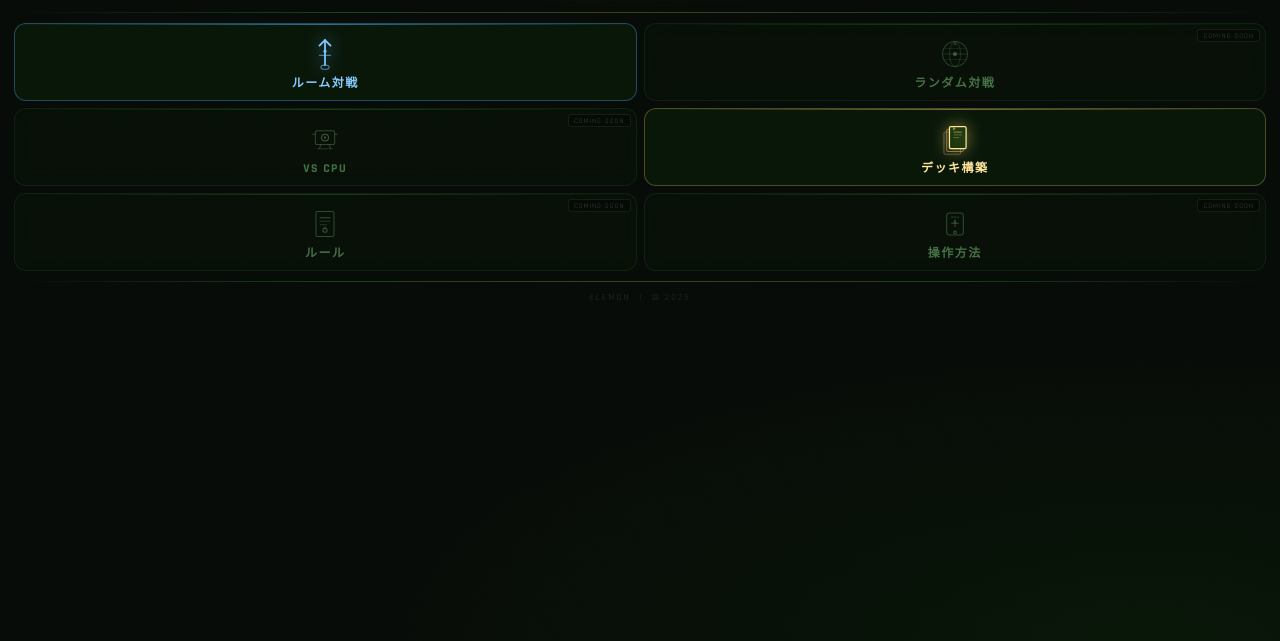
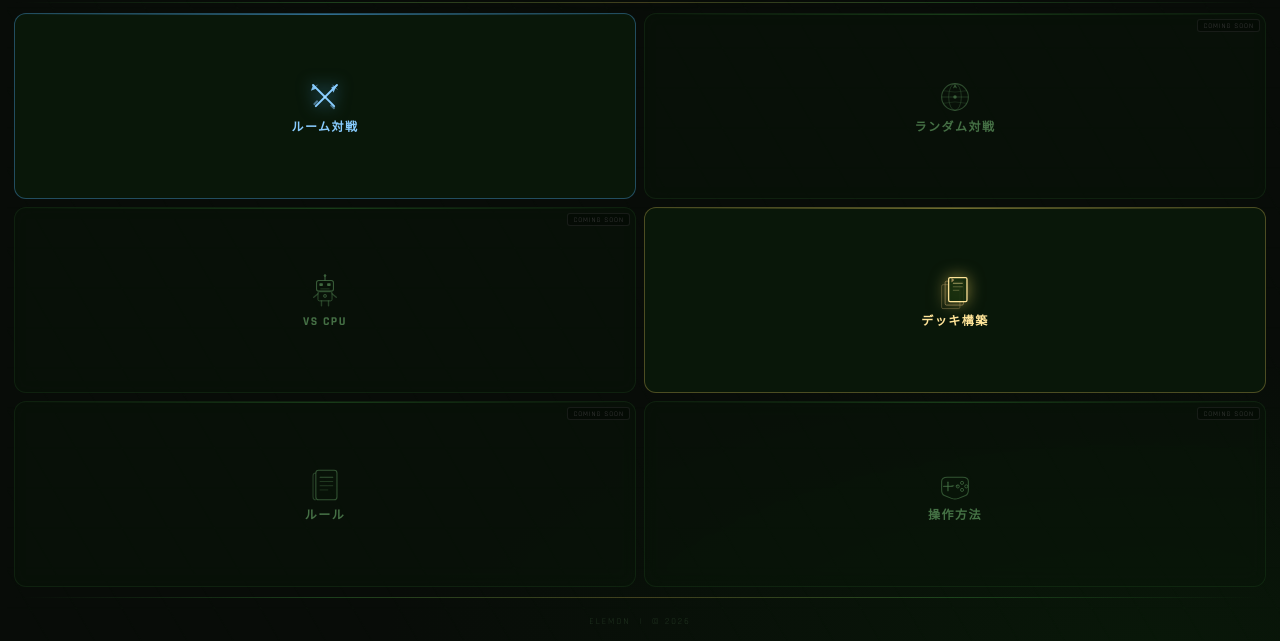
Before and after one commit to butapuuu/cardgame, a website: page top_sp.html in a window 1280 px wide. Shown: the part 159-800 px from the top of the page. Drawn offline with Linux system fonts and the light colour scheme.

Commit message:
toppage!

```diff
--- a/top_sp.html
+++ b/top_sp.html
@@ -21,16 +21,15 @@ html,body{ width:100%; height:100%; overflow:hidden; background:var(--dark); col
 .particle{ position:fixed; border-radius:50%; pointer-events:none; z-index:1; background:radial-gradient(circle,rgba(100,220,80,0.5),transparent 70%); animation:floatUp linear infinite; }
 @keyframes floatUp{ 0%{transform:translateY(110vh) scale(0);opacity:0;} 10%{opacity:0.8;} 90%{opacity:0.2;} 100%{transform:translateY(-10vh) scale(1);opacity:0;} }
 
-/* 全体：上寄り */
+/* 全体レイアウト：上寄り、縦に均等配置 */
 #wrap{
   position:relative; z-index:10; height:100vh;
   display:flex; flex-direction:column; align-items:center;
-  justify-content:flex-start;
-  padding:20px 14px 10px;
+  padding:18px 14px 14px;
   gap:0;
 }
 
-#hero{ text-align:center; width:100%; flex-shrink:0; padding-bottom:8px; }
+#hero{ text-align:center; width:100%; flex-shrink:0; }
 .hero-emblem{ width:54px; height:54px; margin:0 auto 6px; animation:emblemFloat 4s ease-in-out infinite; }
 @keyframes emblemFloat{ 0%,100%{transform:translateY(0) rotate(0deg);} 50%{transform:translateY(-6px) rotate(2deg);} }
 .hero-emblem svg{ width:100%; height:100%; filter:drop-shadow(0 0 14px rgba(100,220,80,0.6)); }
@@ -38,19 +37,34 @@ html,body{ width:100%; height:100%; overflow:hidden; background:var(--dark); col
 .hero-title{ font-family:'Cinzel Decorative',serif; font-size:clamp(28px,9vw,42px); font-weight:900; letter-spacing:4px; line-height:1; background:linear-gradient(135deg,#4aff4a 0%,var(--gold2) 40%,#88ff44 70%,var(--gold) 100%); -webkit-background-clip:text; -webkit-text-fill-color:transparent; background-clip:text; filter:drop-shadow(0 0 20px rgba(80,220,80,0.4)); margin-bottom:4px; }
 .hero-tagline{ font-size:9px; letter-spacing:5px; color:rgba(200,220,180,0.5); }
 
-.divider{ width:100%; height:1px; background:linear-gradient(90deg,transparent,rgba(60,140,60,0.4),rgba(200,180,80,0.3),rgba(60,140,60,0.4),transparent); margin:10px 0 0; flex-shrink:0; }
+.divider{ width:100%; height:1px; background:linear-gradient(90deg,transparent,rgba(60,140,60,0.4),rgba(200,180,80,0.3),rgba(60,140,60,0.4),transparent); margin:10px 0; flex-shrink:0; }
 
-#navGrid{ display:flex; flex-direction:column; gap:7px; width:100%; flex-shrink:0; padding-top:10px; }
-.nav-row{ display:grid; grid-template-columns:1fr 1fr; gap:7px; }
+/* グリッド：flex-grow で残りの縦幅を均等に使う */
+#navGrid{
+  display:flex; flex-direction:column;
+  gap:0;
+  width:100%;
+  flex:1;
+  min-height:0;
+}
+.nav-row{
+  display:grid; grid-template-columns:1fr 1fr;
+  gap:8px;
+  flex:1;
+  min-height:0;
+}
+/* 行間 */
+.nav-row+.nav-row{ margin-top:8px; }
 
 .nav-card{
   position:relative; background:var(--card-bg);
   border:1px solid rgba(60,140,60,0.3); border-radius:12px;
-  padding:12px 8px 10px; cursor:pointer; text-decoration:none; color:#ddd;
-  display:flex; flex-direction:column; align-items:center; text-align:center;
+  cursor:pointer; text-decoration:none; color:#ddd;
+  display:flex; flex-direction:column; align-items:center; justify-content:center; text-align:center;
   gap:6px; overflow:hidden;
   transition:transform 0.2s ease;
   backdrop-filter:blur(8px); -webkit-backdrop-filter:blur(8px);
+  min-height:0;
 }
 .nav-card::before{ content:""; position:absolute; top:0; left:0; right:0; height:1px; background:linear-gradient(90deg,transparent,rgba(80,200,80,0.5),transparent); }
 .nav-card:active{ transform:scale(0.97); }
@@ -60,7 +74,7 @@ html,body{ width:100%; height:100%; overflow:hidden; background:var(--dark); col
 .nav-card.deck::before{ background:linear-gradient(90deg,transparent,rgba(200,180,80,0.55),transparent); }
 .nav-card.coming{ opacity:0.48; cursor:default; }
 
-.card-icon{ width:36px; height:36px; flex-shrink:0; }
+.card-icon{ width:38px; height:38px; flex-shrink:0; }
 .nav-card.room .card-icon svg{ filter:drop-shadow(0 0 8px rgba(80,180,255,0.7)); }
 .nav-card.deck .card-icon svg{ filter:drop-shadow(0 0 8px rgba(200,180,80,0.7)); }
 
@@ -71,13 +85,12 @@ html,body{ width:100%; height:100%; overflow:hidden; background:var(--dark); col
 
 .coming-badge{ position:absolute; top:5px; right:5px; background:rgba(0,0,0,0.5); border:1px solid rgba(100,100,100,0.4); border-radius:3px; padding:1px 5px; font-size:7px; letter-spacing:1px; color:#777; text-transform:uppercase; }
 
-#footer{ margin-top:10px; text-align:center; font-size:9px; letter-spacing:2px; color:rgba(80,120,80,0.35); flex-shrink:0; }
+#footer{ padding:8px 0 0; text-align:center; font-size:9px; letter-spacing:2px; color:rgba(80,120,80,0.35); flex-shrink:0; }
 </style>
 </head>
 <body>
 <div id="bg"></div>
 <div id="wrap">
-
   <section id="hero">
     <div class="hero-emblem">
       <svg viewBox="0 0 100 100" fill="none" xmlns="http://www.w3.org/2000/svg">
@@ -102,18 +115,21 @@ html,body{ width:100%; height:100%; overflow:hidden; background:var(--dark); col
   <div class="divider"></div>
 
   <nav id="navGrid">
-
     <!-- 1段目 -->
     <div class="nav-row">
       <a class="nav-card room" href="room_sp.html">
         <div class="card-icon">
-          <svg viewBox="0 0 52 52" fill="none" xmlns="http://www.w3.org/2000/svg">
-            <line x1="26" y1="6" x2="26" y2="42" stroke="#88ccff" stroke-width="2.5" stroke-linecap="round"/>
-            <line x1="18" y1="14" x2="26" y2="6" stroke="#88ccff" stroke-width="2.5" stroke-linecap="round"/>
-            <line x1="34" y1="14" x2="26" y2="6" stroke="#88ccff" stroke-width="2.5" stroke-linecap="round"/>
-            <ellipse cx="26" cy="45" rx="6" ry="3" fill="none" stroke="#88ccff" stroke-width="1.5" opacity="0.6"/>
-            <line x1="18" y1="28" x2="34" y2="28" stroke="#88ccff" stroke-width="1.5" stroke-linecap="round" opacity="0.5"/>
-            <circle cx="26" cy="22" r="2.5" fill="#88ccff" opacity="0.7"/>
+          <svg viewBox="0 0 54 54" fill="none" xmlns="http://www.w3.org/2000/svg">
+            <line x1="10" y1="10" x2="40" y2="40" stroke="#88ccff" stroke-width="2.8" stroke-linecap="round"/>
+            <polygon points="10,10 7,18 15,15" fill="#88ccff" opacity="0.9"/>
+            <rect x="36" y="37" width="8" height="3" rx="1" transform="rotate(45 36 37)" fill="#88ccff" opacity="0.5"/>
+            <line x1="10" y1="16" x2="16" y2="10" stroke="#88ccff" stroke-width="1.2" stroke-linecap="round" opacity="0.6"/>
+            <line x1="44" y1="10" x2="14" y2="40" stroke="#88ccff" stroke-width="2.8" stroke-linecap="round"/>
+            <polygon points="44,10 36,13 39,21" fill="#88ccff" opacity="0.9"/>
+            <rect x="10" y="37" width="8" height="3" rx="1" transform="rotate(-45 10 37)" fill="#88ccff" opacity="0.5"/>
+            <line x1="44" y1="16" x2="38" y2="10" stroke="#88ccff" stroke-width="1.2" stroke-linecap="round" opacity="0.6"/>
+            <circle cx="27" cy="27" r="3" fill="#88ccff" opacity="0.25"/>
+            <circle cx="27" cy="27" r="1.2" fill="#cceeff" opacity="0.9"/>
           </svg>
         </div>
         <div class="card-title">ルーム対戦</div>
@@ -121,14 +137,14 @@ html,body{ width:100%; height:100%; overflow:hidden; background:var(--dark); col
       <div class="nav-card coming">
         <div class="coming-badge">Coming Soon</div>
         <div class="card-icon">
-          <svg viewBox="0 0 52 52" fill="none" xmlns="http://www.w3.org/2000/svg">
-            <circle cx="26" cy="26" r="18" stroke="#88dd88" stroke-width="1.5" opacity="0.5"/>
-            <ellipse cx="26" cy="26" rx="8" ry="18" stroke="#88dd88" stroke-width="1.2" opacity="0.4"/>
-            <line x1="8" y1="26" x2="44" y2="26" stroke="#88dd88" stroke-width="1.2" opacity="0.4"/>
-            <line x1="10" y1="18" x2="42" y2="18" stroke="#88dd88" stroke-width="1" opacity="0.3"/>
-            <line x1="10" y1="34" x2="42" y2="34" stroke="#88dd88" stroke-width="1" opacity="0.3"/>
-            <circle cx="26" cy="26" r="3" fill="#88dd88" opacity="0.8"/>
-            <path d="M26 8 L29 14 L26 12 L23 14 Z" fill="#88dd88" opacity="0.6"/>
+          <svg viewBox="0 0 54 54" fill="none" xmlns="http://www.w3.org/2000/svg">
+            <circle cx="27" cy="27" r="19" stroke="#88dd88" stroke-width="1.6" opacity="0.6"/>
+            <ellipse cx="27" cy="27" rx="9" ry="19" stroke="#88dd88" stroke-width="1.2" opacity="0.45"/>
+            <line x1="8" y1="27" x2="46" y2="27" stroke="#88dd88" stroke-width="1.2" opacity="0.45"/>
+            <path d="M10 18 Q27 22 44 18" stroke="#88dd88" stroke-width="1" fill="none" opacity="0.35"/>
+            <path d="M10 36 Q27 32 44 36" stroke="#88dd88" stroke-width="1" fill="none" opacity="0.35"/>
+            <circle cx="27" cy="27" r="2.5" fill="#88dd88" opacity="0.8"/>
+            <path d="M27 8 L30 15 L27 13 L24 15 Z" fill="#88dd88" opacity="0.7"/>
           </svg>
         </div>
         <div class="card-title">ランダム対戦</div>
@@ -140,29 +156,34 @@ html,body{ width:100%; height:100%; overflow:hidden; background:var(--dark); col
       <div class="nav-card coming">
         <div class="coming-badge">Coming Soon</div>
         <div class="card-icon">
-          <svg viewBox="0 0 52 52" fill="none" xmlns="http://www.w3.org/2000/svg">
-            <rect x="12" y="14" width="28" height="20" rx="3" fill="none" stroke="#88dd88" stroke-width="1.5" opacity="0.6"/>
-            <circle cx="26" cy="24" r="5" fill="none" stroke="#88dd88" stroke-width="1.5" opacity="0.8"/>
-            <circle cx="26" cy="24" r="1.5" fill="#88dd88" opacity="0.9"/>
-            <line x1="20" y1="34" x2="18" y2="40" stroke="#88dd88" stroke-width="1.5" stroke-linecap="round" opacity="0.5"/>
-            <line x1="32" y1="34" x2="34" y2="40" stroke="#88dd88" stroke-width="1.5" stroke-linecap="round" opacity="0.5"/>
-            <line x1="15" y1="40" x2="37" y2="40" stroke="#88dd88" stroke-width="1.5" stroke-linecap="round" opacity="0.4"/>
-            <line x1="12" y1="19" x2="8" y2="19" stroke="#88dd88" stroke-width="1.5" stroke-linecap="round" opacity="0.5"/>
-            <line x1="40" y1="19" x2="44" y2="19" stroke="#88dd88" stroke-width="1.5" stroke-linecap="round" opacity="0.5"/>
+          <svg viewBox="0 0 54 54" fill="none" xmlns="http://www.w3.org/2000/svg">
+            <line x1="27" y1="6" x2="27" y2="12" stroke="#88dd88" stroke-width="1.8" stroke-linecap="round" opacity="0.7"/>
+            <circle cx="27" cy="5" r="1.8" fill="#88dd88" opacity="0.8"/>
+            <rect x="15" y="12" width="24" height="15" rx="3" fill="rgba(10,30,10,0.8)" stroke="#88dd88" stroke-width="1.5" opacity="0.8"/>
+            <rect x="19" y="16" width="5" height="4" rx="1" fill="#88dd88" opacity="0.9"/>
+            <rect x="30" y="16" width="5" height="4" rx="1" fill="#88dd88" opacity="0.9"/>
+            <line x1="21" y1="24" x2="33" y2="24" stroke="#88dd88" stroke-width="1.2" stroke-linecap="round" opacity="0.5"/>
+            <rect x="17" y="28" width="20" height="13" rx="2" fill="rgba(10,30,10,0.8)" stroke="#88dd88" stroke-width="1.4" opacity="0.65"/>
+            <circle cx="27" cy="34" r="2.2" fill="none" stroke="#88dd88" stroke-width="1.2" opacity="0.7"/>
+            <circle cx="27" cy="34" r="0.9" fill="#88dd88" opacity="0.8"/>
+            <line x1="17" y1="31" x2="11" y2="36" stroke="#88dd88" stroke-width="2" stroke-linecap="round" opacity="0.55"/>
+            <line x1="37" y1="31" x2="43" y2="36" stroke="#88dd88" stroke-width="2" stroke-linecap="round" opacity="0.55"/>
+            <line x1="22" y1="41" x2="22" y2="48" stroke="#88dd88" stroke-width="2" stroke-linecap="round" opacity="0.5"/>
+            <line x1="32" y1="41" x2="32" y2="48" stroke="#88dd88" stroke-width="2" stroke-linecap="round" opacity="0.5"/>
           </svg>
         </div>
         <div class="card-title">vs CPU</div>
       </div>
       <a class="nav-card deck" href="deck1_sp.html">
         <div class="card-icon">
-          <svg viewBox="0 0 52 52" fill="none" xmlns="http://www.w3.org/2000/svg">
-            <rect x="10" y="16" width="24" height="32" rx="2" fill="none" stroke="#c8a96e" stroke-width="1.5" opacity="0.4"/>
-            <rect x="14" y="12" width="24" height="32" rx="2" fill="none" stroke="#c8a96e" stroke-width="1.5" opacity="0.6"/>
-            <rect x="18" y="8" width="24" height="32" rx="2" fill="rgba(20,50,10,0.8)" stroke="#ffe599" stroke-width="1.8"/>
-            <line x1="24" y1="16" x2="36" y2="16" stroke="#ffe599" stroke-width="1.2" opacity="0.6"/>
-            <line x1="24" y1="20" x2="36" y2="20" stroke="#ffe599" stroke-width="1" opacity="0.4"/>
-            <line x1="24" y1="24" x2="32" y2="24" stroke="#ffe599" stroke-width="1" opacity="0.4"/>
-            <polygon points="23,14 23,8 27,11" fill="#c8a96e" opacity="0.7"/>
+          <svg viewBox="0 0 54 54" fill="none" xmlns="http://www.w3.org/2000/svg">
+            <rect x="8" y="18" width="26" height="34" rx="2" fill="none" stroke="#c8a96e" stroke-width="1.4" opacity="0.35"/>
+            <rect x="13" y="13" width="26" height="34" rx="2" fill="none" stroke="#c8a96e" stroke-width="1.4" opacity="0.55"/>
+            <rect x="18" y="8" width="26" height="34" rx="2" fill="rgba(15,40,10,0.85)" stroke="#ffe599" stroke-width="1.8"/>
+            <line x1="24" y1="16" x2="38" y2="16" stroke="#ffe599" stroke-width="1.3" opacity="0.65"/>
+            <line x1="24" y1="21" x2="38" y2="21" stroke="#ffe599" stroke-width="1" opacity="0.4"/>
+            <line x1="24" y1="26" x2="33" y2="26" stroke="#ffe599" stroke-width="1" opacity="0.4"/>
+            <polygon points="22,15 22,8 26,11.5" fill="#c8a96e" opacity="0.75"/>
           </svg>
         </div>
         <div class="card-title">デッキ構築</div>
@@ -174,13 +195,13 @@ html,body{ width:100%; height:100%; overflow:hidden; background:var(--dark); col
       <div class="nav-card coming">
         <div class="coming-badge">Coming Soon</div>
         <div class="card-icon">
-          <svg viewBox="0 0 52 52" fill="none" xmlns="http://www.w3.org/2000/svg">
-            <rect x="13" y="8" width="26" height="36" rx="2" fill="none" stroke="#88dd88" stroke-width="1.5" opacity="0.6"/>
-            <line x1="19" y1="17" x2="33" y2="17" stroke="#88dd88" stroke-width="1.5" stroke-linecap="round" opacity="0.7"/>
-            <line x1="19" y1="22" x2="33" y2="22" stroke="#88dd88" stroke-width="1.2" stroke-linecap="round" opacity="0.5"/>
-            <line x1="19" y1="27" x2="28" y2="27" stroke="#88dd88" stroke-width="1.2" stroke-linecap="round" opacity="0.5"/>
-            <circle cx="26" cy="35" r="3" fill="none" stroke="#88dd88" stroke-width="1.5" opacity="0.7"/>
-            <line x1="26" y1="30" x2="26" y2="32" stroke="#88dd88" stroke-width="1.5" stroke-linecap="round" opacity="0.6"/>
+          <svg viewBox="0 0 54 54" fill="none" xmlns="http://www.w3.org/2000/svg">
+            <path d="M14 10 Q14 6 18 6 L40 6 Q44 6 44 10 L44 44 Q44 48 40 48 L18 48 Q14 48 14 44 Z" fill="rgba(10,30,10,0.8)" stroke="#88dd88" stroke-width="1.5" opacity="0.7"/>
+            <path d="M14 10 Q10 10 10 14 L10 44 Q10 48 14 48" fill="none" stroke="#88dd88" stroke-width="1.5" opacity="0.5"/>
+            <line x1="20" y1="16" x2="38" y2="16" stroke="#88dd88" stroke-width="1.5" stroke-linecap="round" opacity="0.7"/>
+            <line x1="20" y1="22" x2="38" y2="22" stroke="#88dd88" stroke-width="1.2" stroke-linecap="round" opacity="0.5"/>
+            <line x1="20" y1="28" x2="38" y2="28" stroke="#88dd88" stroke-width="1.2" stroke-linecap="round" opacity="0.5"/>
+            <line x1="20" y1="34" x2="31" y2="34" stroke="#88dd88" stroke-width="1.2" stroke-linecap="round" opacity="0.4"/>
           </svg>
         </div>
         <div class="card-title">ルール</div>
@@ -188,34 +209,28 @@ html,body{ width:100%; height:100%; overflow:hidden; background:var(--dark); col
       <div class="nav-card coming">
         <div class="coming-badge">Coming Soon</div>
         <div class="card-icon">
-          <svg viewBox="0 0 52 52" fill="none" xmlns="http://www.w3.org/2000/svg">
-            <rect x="14" y="10" width="24" height="32" rx="4" fill="none" stroke="#88dd88" stroke-width="1.5" opacity="0.6"/>
-            <circle cx="26" cy="38" r="2" fill="none" stroke="#88dd88" stroke-width="1.5" opacity="0.7"/>
-            <line x1="20" y1="16" x2="32" y2="16" stroke="#88dd88" stroke-width="1.2" opacity="0.5"/>
-            <line x1="26" y1="20" x2="26" y2="30" stroke="#88dd88" stroke-width="1.5" stroke-linecap="round" opacity="0.6"/>
-            <line x1="21" y1="25" x2="31" y2="25" stroke="#88dd88" stroke-width="1.5" stroke-linecap="round" opacity="0.6"/>
-            <polygon points="26,20 29,26 26,24 23,26" fill="#88dd88" opacity="0.5"/>
+          <svg viewBox="0 0 54 54" fill="none" xmlns="http://www.w3.org/2000/svg">
+            <path d="M8 22 Q8 16 16 16 L38 16 Q46 16 46 22 L46 34 Q46 40 42 42 L32 46 Q27 48 22 46 L12 42 Q8 40 8 34 Z" fill="rgba(10,30,10,0.8)" stroke="#88dd88" stroke-width="1.5" opacity="0.7"/>
+            <line x1="17" y1="23" x2="17" y2="35" stroke="#88dd88" stroke-width="2" stroke-linecap="round" opacity="0.7"/>
+            <line x1="11" y1="29" x2="23" y2="29" stroke="#88dd88" stroke-width="2" stroke-linecap="round" opacity="0.7"/>
+            <circle cx="37" cy="24" r="2.2" fill="none" stroke="#88dd88" stroke-width="1.4" opacity="0.7"/>
+            <circle cx="43" cy="29" r="2.2" fill="none" stroke="#88dd88" stroke-width="1.4" opacity="0.7"/>
+            <circle cx="37" cy="34" r="2.2" fill="none" stroke="#88dd88" stroke-width="1.4" opacity="0.7"/>
+            <circle cx="31" cy="29" r="2.2" fill="none" stroke="#88dd88" stroke-width="1.4" opacity="0.7"/>
+            <rect x="22" y="27" width="4" height="2" rx="1" fill="#88dd88" opacity="0.45"/>
+            <rect x="28" y="27" width="4" height="2" rx="1" fill="#88dd88" opacity="0.45"/>
           </svg>
         </div>
         <div class="card-title">操作方法</div>
       </div>
     </div>
-
   </nav>
 
   <div class="divider" style="margin-top:10px;"></div>
-  <footer id="footer">ELEMON &nbsp;|&nbsp; © 2025</footer>
-
+  <footer id="footer">ELEMON &nbsp;|&nbsp; © 2026</footer>
 </div>
 <script>
-function createParticles(){
-  for(let i=0;i<10;i++){
-    const p=document.createElement("div");p.className="particle";
-    const size=Math.random()*3+1.5;
-    p.style.cssText=`width:${size}px;height:${size}px;left:${Math.random()*100}vw;animation-duration:${Math.random()*18+12}s;animation-delay:${Math.random()*18}s;opacity:${Math.random()*0.35+0.1};`;
-    document.body.appendChild(p);
-  }
-}
+function createParticles(){for(let i=0;i<10;i++){const p=document.createElement("div");p.className="particle";const size=Math.random()*3+1.5;p.style.cssText=`width:${size}px;height:${size}px;left:${Math.random()*100}vw;animation-duration:${Math.random()*18+12}s;animation-delay:${Math.random()*18}s;opacity:${Math.random()*0.35+0.1};`;document.body.appendChild(p);}}
 createParticles();
 </script>
 </body>
```
Also changed, not shown: top.html (+89 -110 lines), access_log.json.
